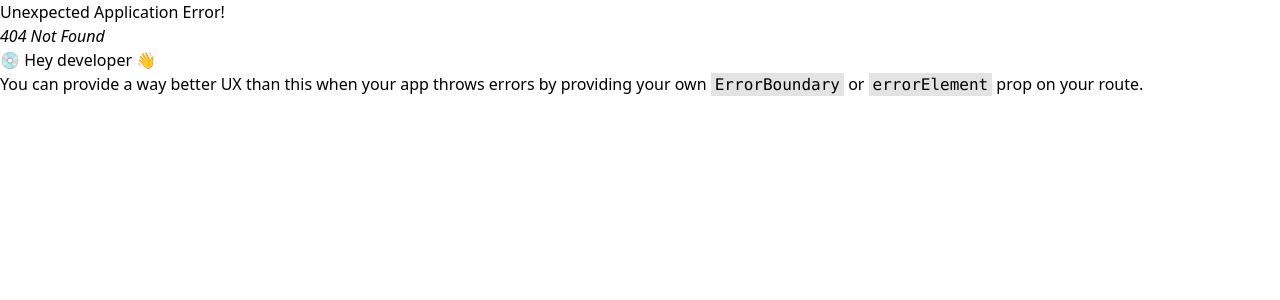
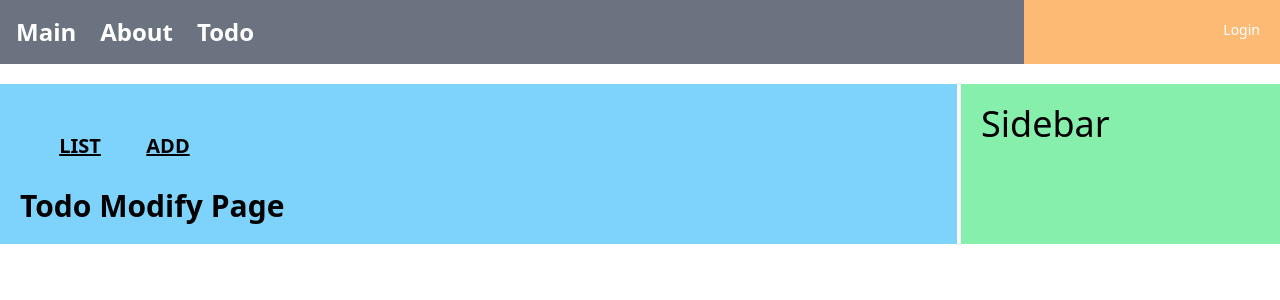
Before and after one commit to LGJ420/study1_front, a React (Create React App) app: page /todo/modify/1 in a window 1280 px wide. Before the commit this address had no page. Shown: the top 300 px of the page. Built offline with nearby package versions, Linux system fonts and the light colour scheme.

Commit message:
2.11.3 수정/삭제 페이지

```diff
--- /dev/null
+++ b/src/pages/todo/ModifyPage.js
@@ -0,0 +1,22 @@
+import { useNavigate } from "react-router-dom";
+
+const ModifyPage = ({tno}) => {
+
+    const navigate = useNavigate();
+
+    const moveToRead = () => {
+        navigate({ pathname: `todo/read/${tno}` })
+    }
+
+    const moveToList = () => {
+        navigate({ pathname: `todo/list` })
+    }
+
+    return (
+        <div className="text-3xl font-extrabold">
+            Todo Modify Page
+        </div>
+    );
+}
+
+export default ModifyPage;
--- a/src/router/todoRouter.js
+++ b/src/router/todoRouter.js
@@ -5,6 +5,7 @@
 const TodoList = lazy(()=>import("../pages/todo/ListPage"))
 const TodoRead = lazy(()=>import("../pages/todo/ReadPage"))
 const TodoAdd = lazy(()=>import("../pages/todo/AddPage"))
+const TodoModify = lazy(()=>import("../pages/todo/ModifyPage"))
 
 const todoRouter = () => {
 
@@ -24,6 +25,10 @@
         {
             path: "add",
             element: <Suspense fallback={Loading}><TodoAdd /></Suspense>
+        },
+        {
+            path: "modify/:tno",
+            element: <Suspense fallback={Loading}><TodoModify /></Suspense>
         }
     ]
 }
```
